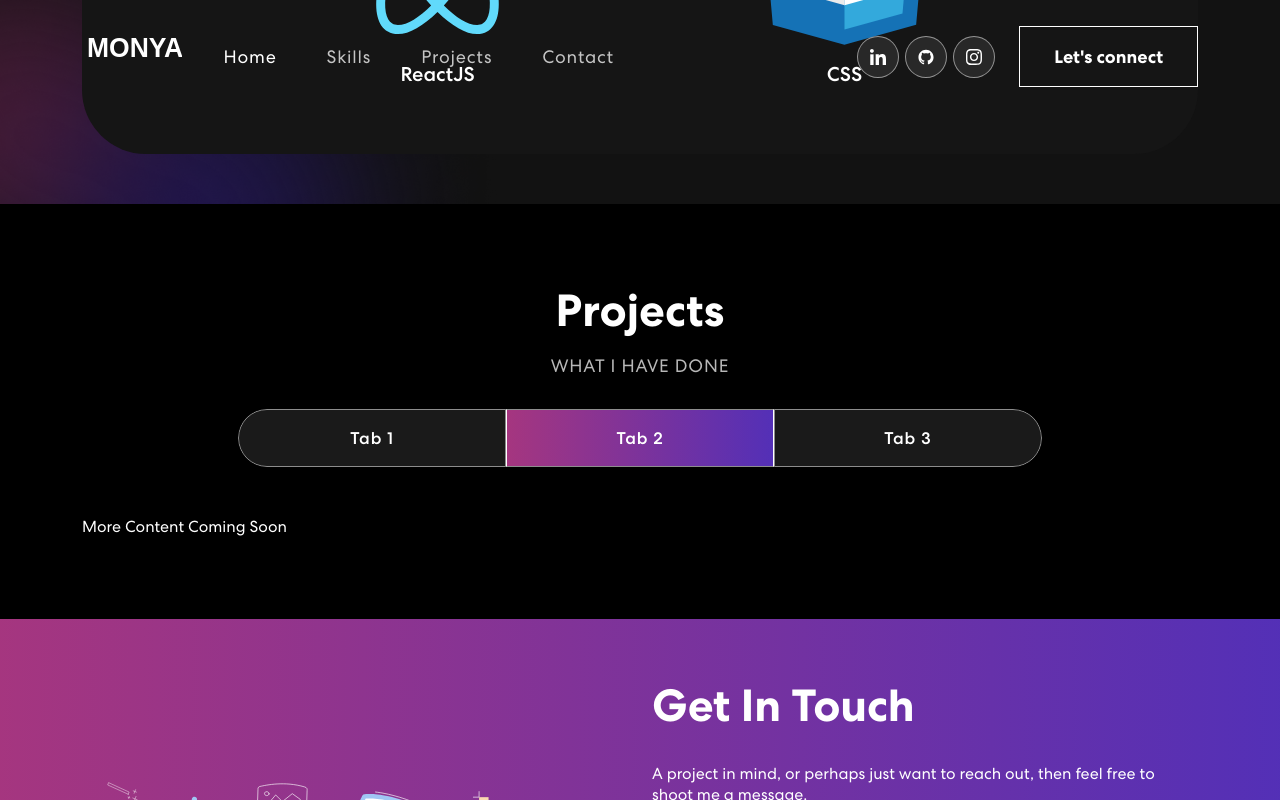
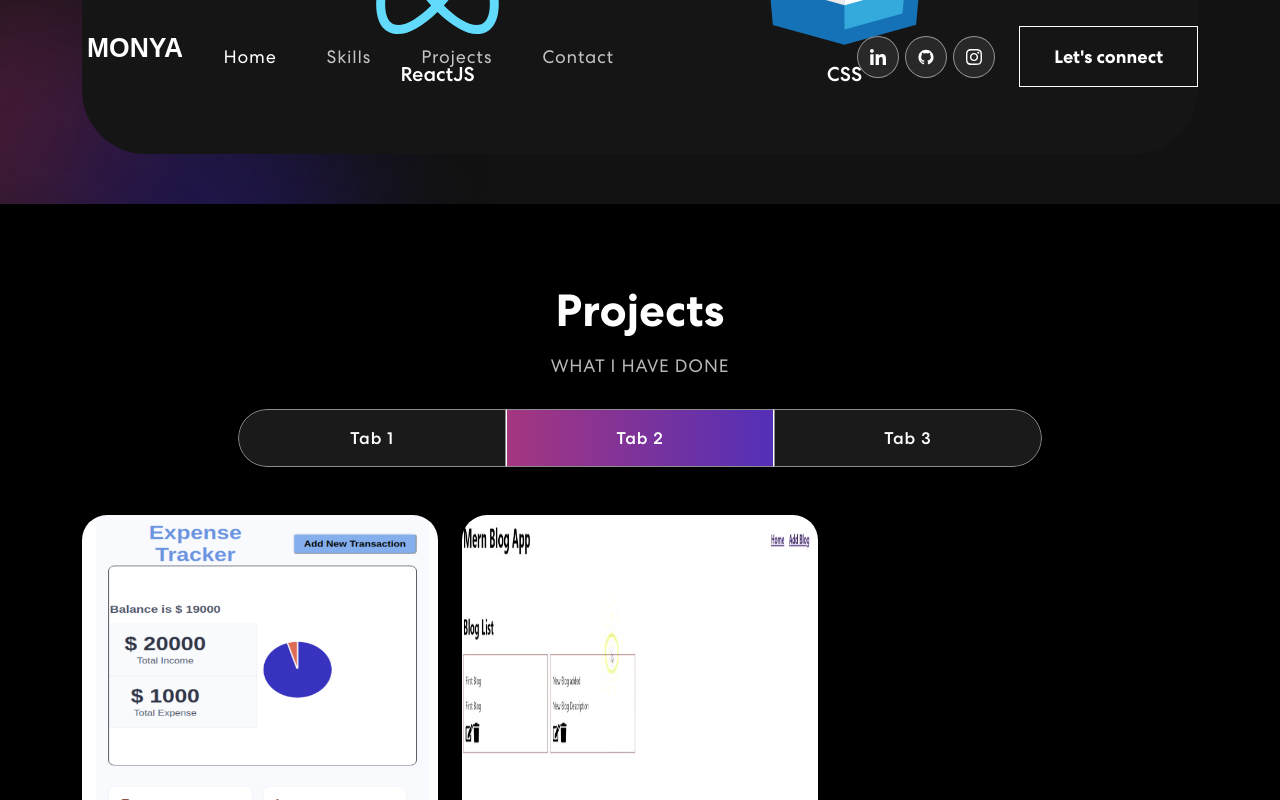
Before and after one commit to kwenealete/personal-portfolio, a React (Create React App) app: page / in a window 1280 px wide. Both pictures are taken after a click on the tab "Tab 2". Shown: the part 1580-2380 px from the top of the page. Built offline with nearby package versions, Linux system fonts and the light colour scheme.

Commit message:
Build folder created for production deployment,cleanup of project folder.

```diff
--- a/server.js
+++ b/server.js
@@ -8,6 +8,7 @@ const nodemailer = require("nodemailer");
 const app = express();
 app.use(cors());
 app.use(express.json());
+app.use(express.static(path.resolve(__dirname, './build')))
 app.use("/", router);
 app.listen(5000, () => console.log("Server Running"));
 console.log(process.env.EMAIL_USER);
@@ -51,3 +52,7 @@ router.post("/contact", (req, res) => {
     }
   });
 });
+
+app.get('*', (req, res) => {
+  res.sendFile(path.resolve(__dirname, './build', 'index.html'))
+})
--- a/src/components/ContactMe.js
+++ b/src/components/ContactMe.js
@@ -32,8 +32,9 @@ export default function ContactMe() {
       },
       body: JSON.stringify(formDetails),
     });
+
+    let result = await response.json();
     setButtonText("send");
-    let result = await response.json();
     setFormDetails(userDetails);
     if (result.code == 200) {
       setStatus({ succes: true, message: "Message sent successfully" });
--- a/src/components/ProjectCard.js
+++ b/src/components/ProjectCard.js
@@ -3,7 +3,7 @@ import { Col } from "react-bootstrap";
 export default function ProjectCard({ title, description, imgUrl, srcCode, tools }) {
   return (
     <Col sm={6} md={4}>
-      <a href={srcCode} target='_blank'>
+      <a href={srcCode} target='_blank' rel="noreferrer">
         <div className="proj-imgbx">
           <img src={imgUrl} />
           <div className="proj-txtx">
--- a/src/components/Projects.js
+++ b/src/components/Projects.js
@@ -3,7 +3,7 @@ import ProjectCard from "./ProjectCard";
 import colorSharp2 from "../assets/img/color-sharp2.png";
 import "animate.css";
 import TrackVisibility from "react-on-screen";
-import { projects } from "./ProjectsList";
+import { projects1, projects2 } from "./ProjectsList";
 
 export default function Projects() {
   return (
@@ -39,13 +39,17 @@ export default function Projects() {
                     <Tab.Content>
                       <Tab.Pane eventKey="first">
                         <Row>
-                          {projects.map((project, index) => {
+                          {projects1.map((project, index) => {
                             return <ProjectCard key={index} {...project} />;
                           })}
                         </Row>
                       </Tab.Pane>
                       <Tab.Pane eventKey="second">
-                        More Content Coming Soon
+                      <Row>
+                          {projects2.map((project, index) => {
+                            return <ProjectCard key={index} {...project} />;
+                          })}
+                        </Row>
                       </Tab.Pane>
                       <Tab.Pane eventKey="third">
                         More Content Coming Soon
--- a/src/components/ProjectsList.js
+++ b/src/components/ProjectsList.js
@@ -7,7 +7,7 @@ import projImg6 from "../assets/img/sickfits.png";
 import projImg7 from "../assets/img/expenseTracker.png";
 import projImg8 from "../assets/img/blogApp.png";
 
-export const projects = [
+export const projects1 = [
   {
     title: "Personal Portfolio",
     description: "First iteration of my personal website.",
@@ -53,6 +53,10 @@ export const projects = [
     imgUrl: projImg6,
     tools: ' ReactJS, KeystoneJS, NodeJS, GrpahQL, Apollo/Client, Jest, Styled components'
   },
+
+];
+
+export const projects2 = [
   {
     title: "Expense Tracker",
     description:
@@ -68,4 +72,4 @@ export const projects = [
     imgUrl: projImg8,
     tools: 'ReactJS, NodeJS, Axios, MongoDB, Express, Nodemon'
   },
-];
+]
--- a/src/components/SkillsList.js
+++ b/src/components/SkillsList.js
@@ -17,7 +17,6 @@ import express from "../assets/img/express.svg";
 import graphql from "../assets/img/graphql.svg";
 import grafana from "../assets/img/grafana.svg";
 import prometheus from "../assets/img/prometheus.svg";
-import ks from "../assets/img/ks.svg";
 import nginx from "../assets/img/nginx.svg";
 import mongo from "../assets/img/mongo.svg";
 import helm from "../assets/img/helm.svg";
```
